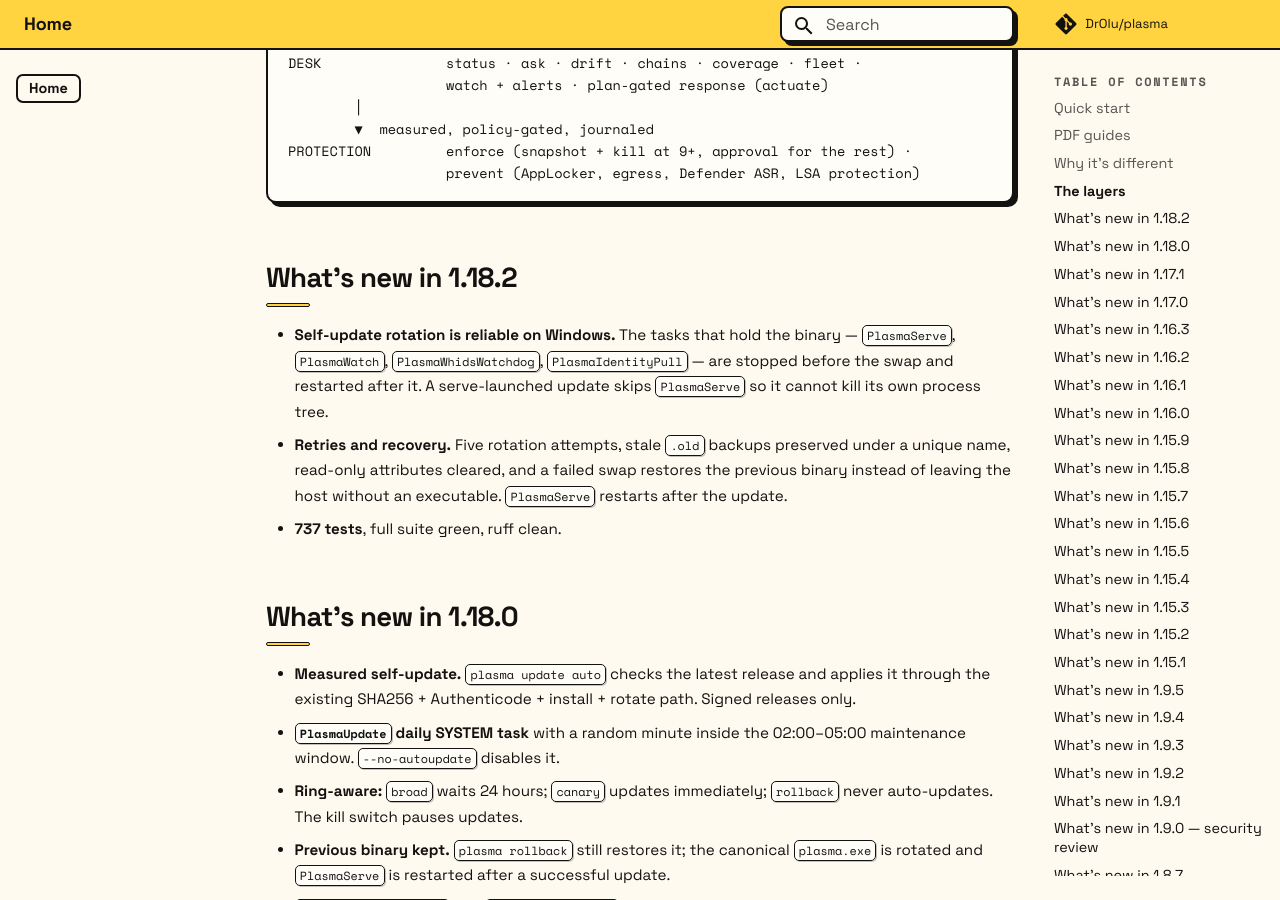
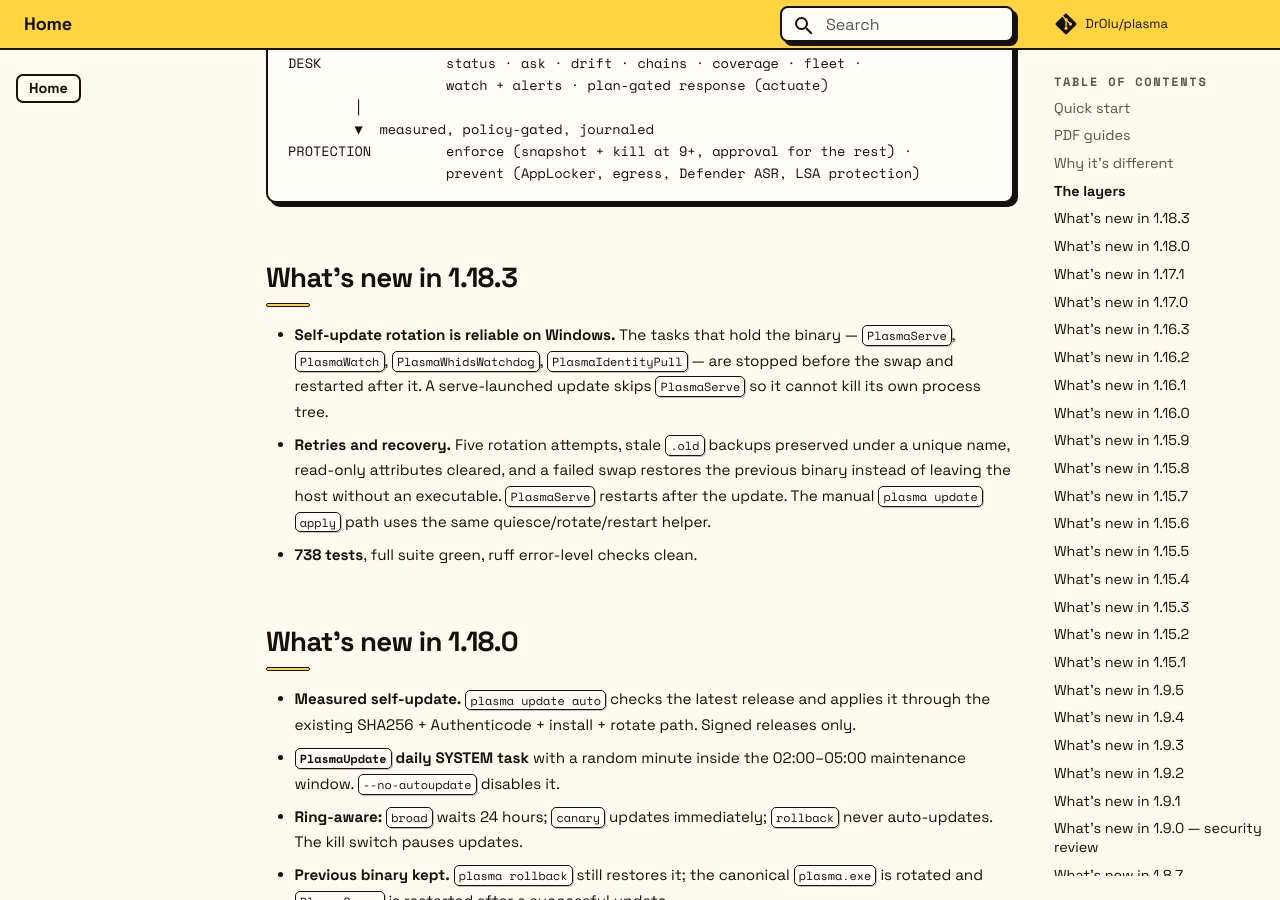
Before and after one commit to DrOlu/plasma, an MkDocs documentation site: the page built from docs/index.md, in a window 1280 px wide and 900 px high, scrolled down 3153 px. Built offline with MkDocs 1.6.1 and Material for MkDocs 9.7.7, drawn with Linux system fonts in a browser that asks for light colours; comment, search, counter and statistics services are not loaded; some of the changed text lies outside the part shown.

Commit message:
fix(update): share quiesce/rotate/restart across auto and manual apply (1.18.3)

````diff
--- a/docs/index.md
+++ b/docs/index.md
@@ -1,12 +1,12 @@
 <div class="raft-hero" markdown="0">
-<p class="raft-eyebrow">Windows EDR &middot; v1.18.2</p>
+<p class="raft-eyebrow">Windows EDR &middot; v1.18.3</p>
 <h1>No log lake.<br>No cloud.<br>No blind trust.</h1>
 <p class="raft-lede">Plasma keeps the telemetry on the box, answers questions with a
 121M on-device model, and makes every response named, journaled, and reversible.
 The endpoint can explain itself &mdash; without shipping its diary anywhere.</p>
 <div class="raft-actions">
 <a class="raft-btn primary" href="getting-started/">Get started</a>
-<a class="raft-btn" href="https://github.com/DrOlu/plasma/releases/latest">Download v1.18.2</a>
+<a class="raft-btn" href="https://github.com/DrOlu/plasma/releases/latest">Download v1.18.3</a>
 <a class="raft-btn" href="agent-native/">Agent-native operation</a>
 </div>
 <div class="raft-badges">
@@ -112,7 +112,7 @@ PROTECTION         enforce (snapshot + kill at 9+, approval for the rest) ·
                    prevent (AppLocker, egress, Defender ASR, LSA protection)
 ```
 
-## What's new in 1.18.2
+## What's new in 1.18.3
 
 - **Self-update rotation is reliable on Windows.** The tasks that hold the
   binary — `PlasmaServe`, `PlasmaWatch`, `PlasmaWhidsWatchdog`,
@@ -122,8 +122,9 @@ PROTECTION         enforce (snapshot + kill at 9+, approval for the rest) ·
 - **Retries and recovery.** Five rotation attempts, stale `.old` backups
   preserved under a unique name, read-only attributes cleared, and a failed
   swap restores the previous binary instead of leaving the host without an
-  executable. `PlasmaServe` restarts after the update.
-- **737 tests**, full suite green, ruff clean.
+  executable. `PlasmaServe` restarts after the update. The manual
+  `plasma update apply` path uses the same quiesce/rotate/restart helper.
+- **738 tests**, full suite green, ruff error-level checks clean.
 
 ## What's new in 1.18.0
 
--- a/plasma/__init__.py
+++ b/plasma/__init__.py
@@ -1,5 +1,5 @@
 """Plasma — agent-based EDR bundle with a frozen neuralOS instance."""
 
-__version__ = "1.18.2"
+__version__ = "1.18.3"
 PRODUCT = "Plasma"
 SCHEMA_VERSION = 1
--- a/pyproject.toml
+++ b/pyproject.toml
@@ -4,7 +4,7 @@ build-backend = "setuptools.build_meta"
 
 [project]
 name = "plasma-edr"
-version = "1.18.2"
+version = "1.18.3"
 description = "Plasma — an agent-based EDR bundle: Sentinel detection layer + a frozen neuralOS instance"
 readme = "README.md"
 requires-python = ">=3.9"
````
Also changed, not shown: CHANGELOG.md (+9 -0 lines), docs/changelog.md (+9 -0 lines), website/index.html (+7 -7 lines), 7 other files.
